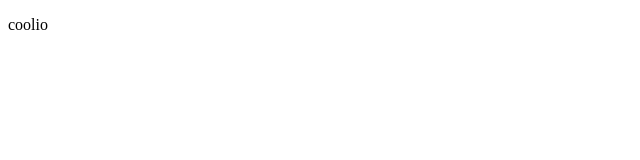
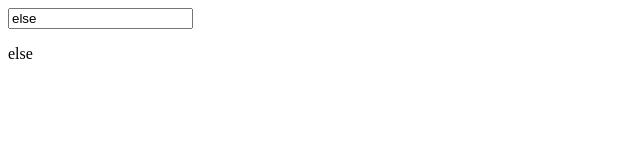
Before and after one commit to sroehrl/neoanJS, a plain HTML site: page index.html in a window 1280 px wide. Shown: the whole page, without its empty margins (0-640 px from the left). Drawn offline with Linux system fonts and the light colour scheme.

Commit message:
started two-way db

```diff
--- a/fw/component.js
+++ b/fw/component.js
@@ -1,65 +1,103 @@
 import neoan from "./main.js";
 import helper from "./helper.js"
 import onChange from './onchange.js';
-export default function Component(name,opt = {}){
-    const blocked = ['data', 'template', 'render', 'update','store'];
+import directives from './directives.js';
+
+export default function Component(name, component = {}) {
+    const blocked = ['data', 'template', 'loaded', 'updated', 'store'];
     const configuration = {
         data: {},
-        template:null,
-        render: ()=>{},
-        update: ()=>{},
-        ...opt
+        template: null,
+        loaded: () => {
+        },
+        render: () => {
+        },
+        updated: () => {
+        },
+        ...component
     };
-    this.registeredId = 'neoan-c-'+ Math.random().toString(36).substring(7);
-    let element = document.querySelector(name);
-    if(element){
-        element.id = this.registeredId;
-        neoan.components[name] = this.registeredId;
-        if(opt.template){
-            element.innerHTML = opt.template;
-        }
-    }
+
+    const elements = document.querySelectorAll(name);
+    let originalElement = false;
+    this.registeredIds = [];
+
     const methods = Object.keys(configuration)
-        // .filter(k => !blocked.includes(k))
+    // .filter(k => !blocked.includes(k))
         .filter(k => helper.isFunction(configuration, k))
-        .reduce((pV, cK) => ({ ...pV, [cK]: configuration[cK] }), {});
+        .reduce((pV, cK) => ({...pV, [cK]: configuration[cK]}), {});
     const stateObj = Object.keys(configuration.data)
         .filter(k => !helper.isFunction(configuration.data, k))
-        .reduce((pV, cK) => ({ ...pV, [cK]: configuration.data[cK] }), {});
+        .reduce((pV, cK) => ({...pV, [cK]: configuration.data[cK]}), {});
     const stateArray = Object.keys(configuration.data)
         .filter(k => helper.isFunction(configuration.data, k))
         .map(k => helper.computeState(k, configuration.data[k]));
 
-    const rendering = function(){
-        Object.keys(stateObj).forEach((x)=>{
-            console.log(stateArray);
-            element.innerHTML = element.innerHTML.replace('{{'+x+'}}',stateObj[x]);
+    const bindDirectives = (element) => {
+        Object.keys(stateObj).forEach((x) => {
+            element = directives.formatDataN(element, x);
+        });
+        return element;
+    };
+    const directiveListener = (element) => {
+        Object.keys(stateObj).forEach((x) => {
+            directives.listenDataN(element, x,context);
         });
     };
-    const updateState = state => stateArray.forEach(s => s(state));
+    if (elements) {
+        elements.forEach((element) => {
+            let regId = helper.registerId('c');
+            element.id = regId;
+            this.registeredIds.push(regId);
+            neoan.components[name].push(regId);
+            if (component.template) {
+                element.innerHTML = component.template;
+            }
+
+        });
+        originalElement = bindDirectives(elements[0]).cloneNode(true);
+    }
+
+    const rerenderElement = function (el, s) {
+        let binder = `{{${s}}}`;
+        if (originalElement.innerHTML.indexOf(binder) !== -1) {
+            el.innerHTML = originalElement.innerHTML.replace(new RegExp(binder, 'g'), stateObj[s]);
+        }
+        directiveListener(el,s);
+
+    };
+    const rendering = function () {
+        if (originalElement) {
+            Object.keys(stateObj).forEach((x) => {
+                elements.forEach((element) => {
+                    rerenderElement(element, x);
+                })
+            });
+        }
+    };
+    const updateState = (obj) => {
+        console.log('no global scope attached');
+    };
     const data = onChange(stateObj, () => {
         updateState(stateObj);
         rendering();
+        setTimeout(() => configuration.updated.call(context));
     });
-    const context = { ...methods, element, data, rendering};
-    let addToState = helper.embrace(opt.template);
+    const context = {...methods, elements, data, rendering};
 
-    if(opt.template){
-        addToState.forEach((match)=>{
-            if(typeof stateObj[match] === 'undefined'){
+    if (component.template) {
+
+        let addToState = helper.embrace(component.template);
+        addToState.forEach((match) => {
+            if (typeof stateObj[match] === 'undefined') {
                 stateObj[match] = '';
             }
         });
-        let element = document.querySelector(name);
-        if(element){
-            element.innerHTML = opt.template;
-            neoan.components[name] = this.registeredId;
-        }
+
         rendering();
     }
     document.addEventListener('DOMContentLoaded', () => {
         // updateComputedState(state); // Make sure computed state are available
         // render(false); // initial rendering
-        configuration.render.call(context); // lifecycle: created
+        configuration.loaded.call(context); // lifecycle: created
     });
 }
--- /dev/null
+++ b/fw/directives.js
@@ -0,0 +1,35 @@
+import onChange from './onchange.js';
+const Directives = function(){
+    const directives = ['n'];
+    this.bindDirectives = (element,value)=>{
+        directives.forEach((dir) => {
+            new Function(element,value, 'return bindData'+dir.toUpperCase())
+        })
+    };
+    this.formatDataN = function(element,value){
+        let elements = element.querySelectorAll('[data-n="'+value+'"]');
+        elements.forEach((element,i)=>{
+            if(element.nodeName === 'INPUT'){
+                element.setAttribute('value','{{'+value+'}}');
+
+            }
+        });
+        return element;
+    };
+
+    this.listenDataN = function(element,value,context){
+        let elements = element.querySelectorAll('[data-n="'+value+'"]');
+        elements.forEach((element,i)=>{
+            if(element.nodeName === 'INPUT'){
+                elements[i].addEventListener('blur',(ev) =>{
+                    context.data[value] = element.value;
+                });
+            }
+        });
+    };
+    const reportChange = function(){
+
+    }
+};
+const directives = new Directives();
+export default directives;
--- a/fw/helper.js
+++ b/fw/helper.js
@@ -1,11 +1,11 @@
 const Helper = function () {
     this.isFunction = (obj, key) => obj && typeof obj[key] === 'function';
     this.embrace = (template) => {
-        return template
-            .match(/{{[a-z0-9\.]+}}/im)
-            .map((m) => m.substring(2, m.length - 2));
-    },
-    this.computeState = (key, fn) => state => state[key] = fn({...state})
+        let matches =  template.match(/{{[a-z0-9\.]+}}/im);
+        return matches ? matches.map((m) => m.substring(2, m.length - 2)) : [];
+    };
+    this.computeState = (key, fn) => state => state[key] = fn({...state});
+    this.registerId = (entityType) =>{return 'neoan-'+entityType+'-'+Math.random().toString(36).substring(7)};
 };
 const helper = new Helper();
 export default helper;
--- a/fw/main.js
+++ b/fw/main.js
@@ -3,7 +3,7 @@ import Component from './component.js';
 const Neoan =  function() {
     this.components = {};
     this.component = (name,opt = {}) => {
-        this.components[name] = true;
+        this.components[name] = [];
         return new Component(name,opt);
     };
 
--- a/index.html
+++ b/index.html
@@ -6,25 +6,27 @@
 </head>
 <body>
 <first-element>
-    <p>loading</p>
+    loading
 </first-element>
+
 <script type="module">
     import neoan from './fw/main.js';
 
     neoan.component('first-element', {
-        template: `<p>{{some}}</p>`,
+        template: `<input type="text" data-n="some"><p>{{some}}</p>`,
         data: {
             some: 'coolio'
         },
-        render(){
-            console.log(this.data);
+        loaded(){
             setTimeout(()=>{
                 this.data.some = 'else';
-                console.log(this.data);
             },1500);
         },
-        someFunction(){
-            console.log('do');
+        updated(){
+            this.someFunction(this.elements[0])
+        },
+        someFunction(element){
+            console.log(this);
         }
     });
     // neoan.component('another')
```
